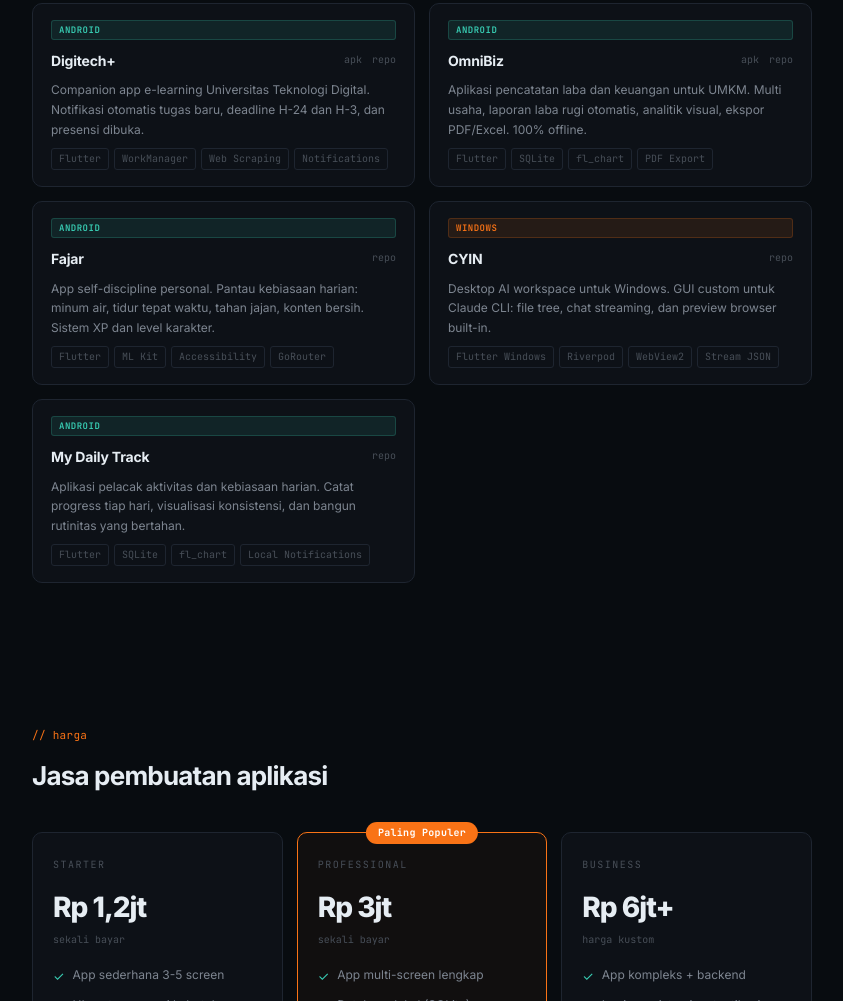
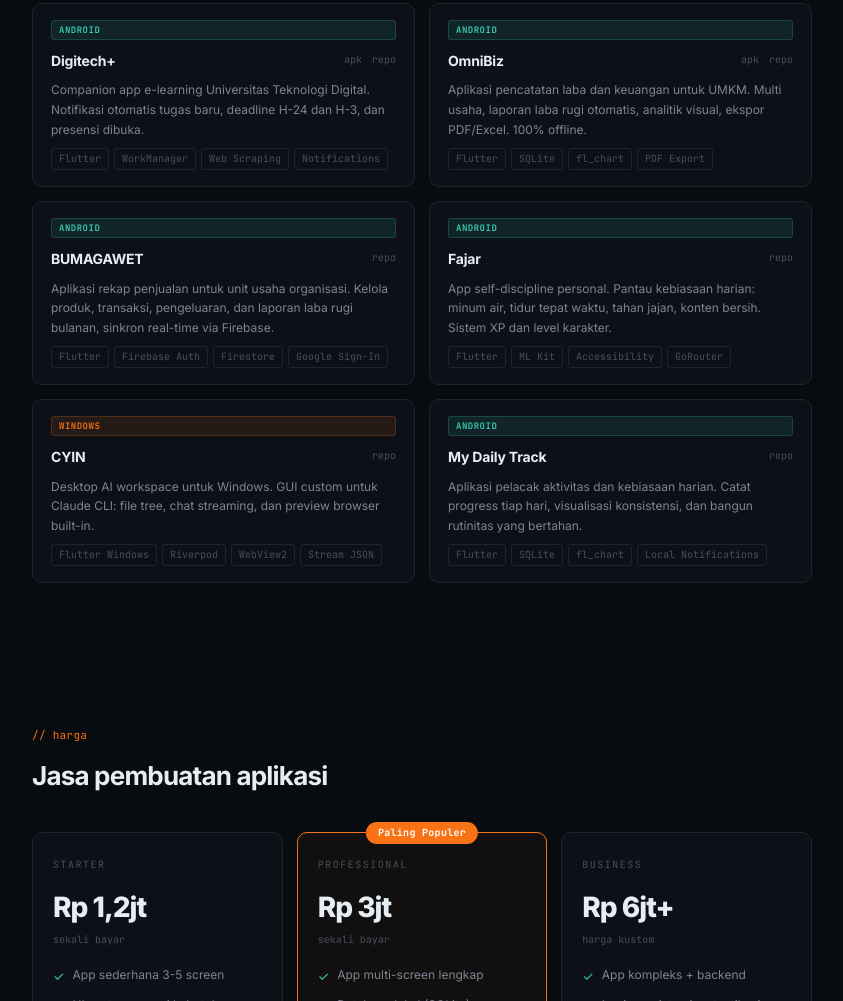
Before and after one commit to Kagenoire/kagenoire.github.io, a plain HTML site: page index.html in a window 1280 px wide. Shown: the part 796-1797 px from the top of the page, without its empty margins (218-1061 px from the left). Drawn offline with Linux system fonts and the light colour scheme.

Commit message:
Add BUMAGAWET project card to portfolio

```diff
--- a/index.html
+++ b/index.html
@@ -697,6 +697,25 @@
       <div class="card-body">
         <div class="platform android">Android</div>
         <div class="card-header">
+          <h3>BUMAGAWET</h3>
+          <div class="card-links">
+            <a href="https://github.com/Kagenoire/BUMAGAWET" target="_blank">repo</a>
+          </div>
+        </div>
+        <p>Aplikasi rekap penjualan untuk unit usaha organisasi. Kelola produk, transaksi, pengeluaran, dan laporan laba rugi bulanan, sinkron real-time via Firebase.</p>
+        <div class="tags">
+          <span class="tag-item">Flutter</span>
+          <span class="tag-item">Firebase Auth</span>
+          <span class="tag-item">Firestore</span>
+          <span class="tag-item">Google Sign-In</span>
+        </div>
+      </div>
+    </div>
+
+    <div class="card">
+      <div class="card-body">
+        <div class="platform android">Android</div>
+        <div class="card-header">
           <h3>Fajar</h3>
           <div class="card-links">
             <a href="https://github.com/Kagenoire/fajar" target="_blank">repo</a>
```
